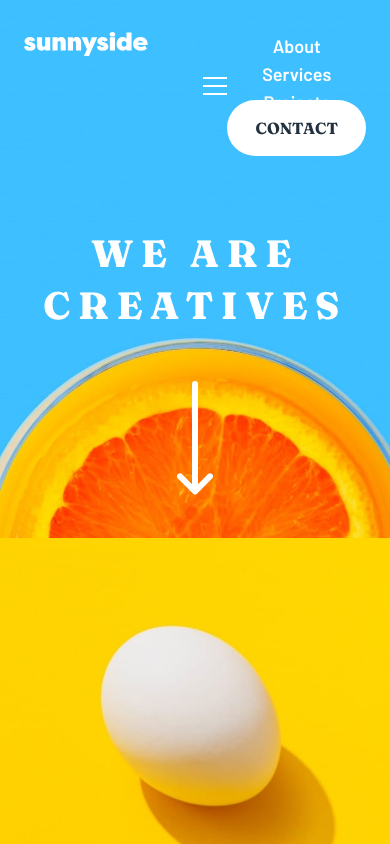
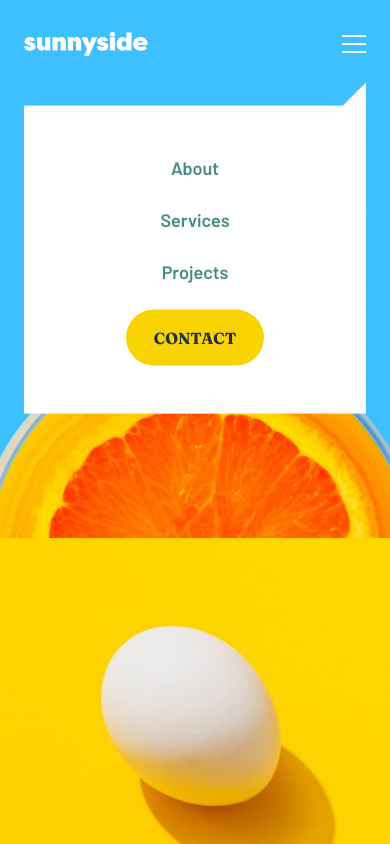
Before and after one commit to lazzzaroni/sunnyside-agency-landing-page, a Next.js app: page / in a window 390 px wide. Both pictures are taken after a click on the button 354 px from the left and 44 px from the top of the page. Shown: the top 844 px of the page. Built offline with nearby package versions, Linux system fonts and the light colour scheme.

Commit message:
mobile menu done

```diff
--- a/src/components/Hero.tsx
+++ b/src/components/Hero.tsx
@@ -13,7 +13,7 @@ export default function Hero() {
         "md:h-[800px] md:bg-[url('/images/desktop/image-header.jpg')] md:p-10"
       )}
     >
-      <nav className={cn("flex py-2", "md:py-1.5")}>
+      <nav className={cn("relative flex py-2", "md:py-1.5")}>
         <span className={cn("mr-auto h-auto w-[124px]", "md:w-[170px]")}>
           <Logo />
         </span>
--- a/src/components/MobileMenu.tsx
+++ b/src/components/MobileMenu.tsx
@@ -13,39 +13,52 @@ export default function MobileMenu() {
       <button className="md:hidden" onClick={() => setIsOpen(!isOpen)}>
         <Menu />
       </button>
-      {isOpen ? (
-        <div className={cn("")}>
+      <div
+        className={cn(
+          "absolute left-1/2 top-1/2 h-auto w-full -translate-x-1/2 translate-y-[20%] bg-neutral-white",
+          { "invisible hidden": !isOpen }
+        )}
+      >
+        <span className="absolute -top-[23px] right-0 h-0 w-0 border-b-[24px] border-l-[24px] border-r-0 border-t-0 border-solid border-transparent border-b-neutral-white border-r-neutral-white"></span>
         <ul
           className={cn(
-              "flex flex-col items-center justify-center md:gap-11 md:pr-2"
+            "mb-16 mt-12 flex flex-col items-center justify-center gap-6"
           )}
         >
           <li className="text-lg">
-              <Link href="#" className="hover:text-primary-dark-blue">
+            <Link
+              href="#"
+              className="text-primary-dark-moderate-cyan hover:text-primary-dark-blue"
+            >
               About
             </Link>
           </li>
           <li className="text-lg">
-              <Link href="#" className="hover:text-primary-dark-blue">
+            <Link
+              href="#"
+              className="text-primary-dark-moderate-cyan hover:text-primary-dark-blue"
+            >
               Services
             </Link>
           </li>
           <li className="text-lg">
-              <Link href="#" className="hover:text-primary-dark-blue">
+            <Link
+              href="#"
+              className="text-primary-dark-moderate-cyan hover:text-primary-dark-blue"
+            >
               Projects
             </Link>
           </li>
-            <li className="text-base">
+          <li className="pt-4 text-base">
             <Link
               href="#"
-                className="rounded-full bg-white px-7 py-[18px] font-serif font-bold uppercase text-neutral-very-dark-desaturated-blue hover:bg-neutral-white/25 hover:text-neutral-white"
+              className="rounded-full bg-primary-yellow px-7 py-[18px] font-serif font-bold uppercase text-neutral-very-dark-desaturated-blue hover:bg-primary-yellow/80"
             >
               Contact
             </Link>
           </li>
         </ul>
       </div>
-      ) : null}
     </>
   );
 }
```
Lines whose indentation alone changed are shown as unchanged.
